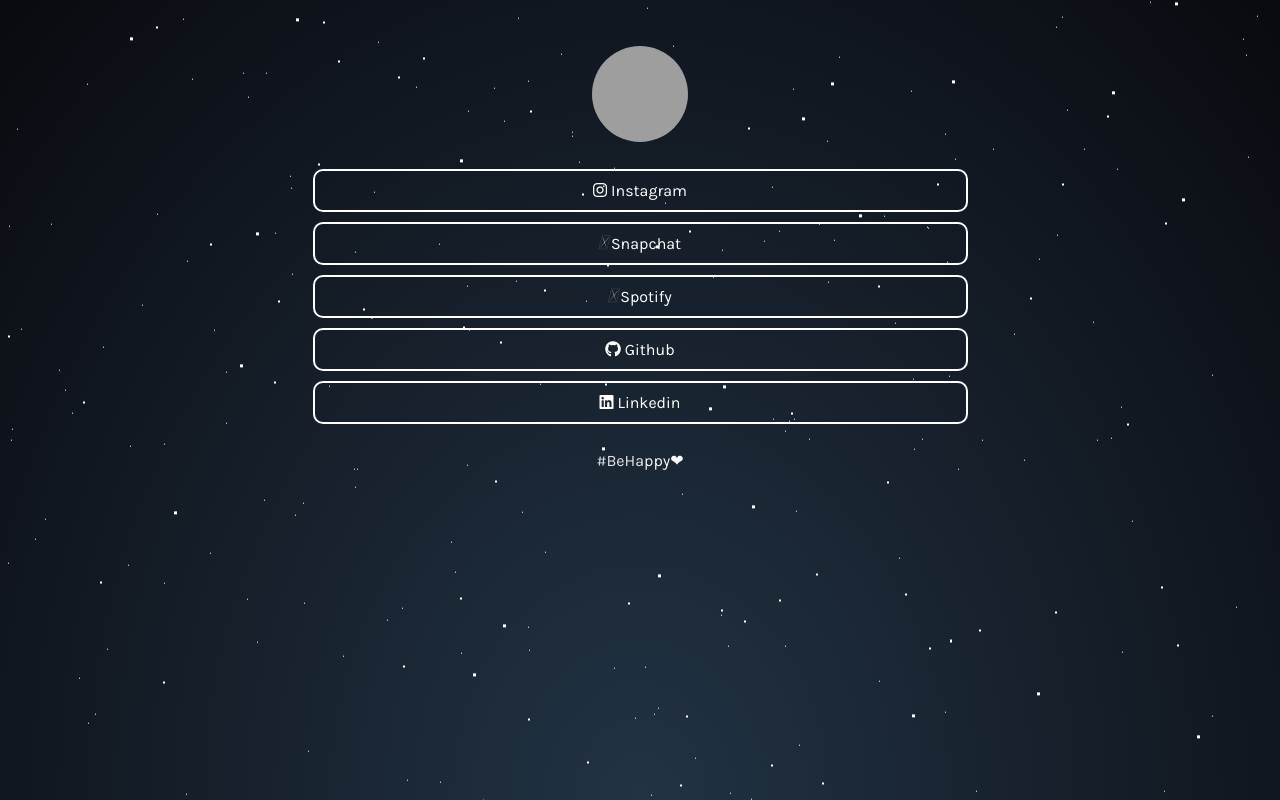
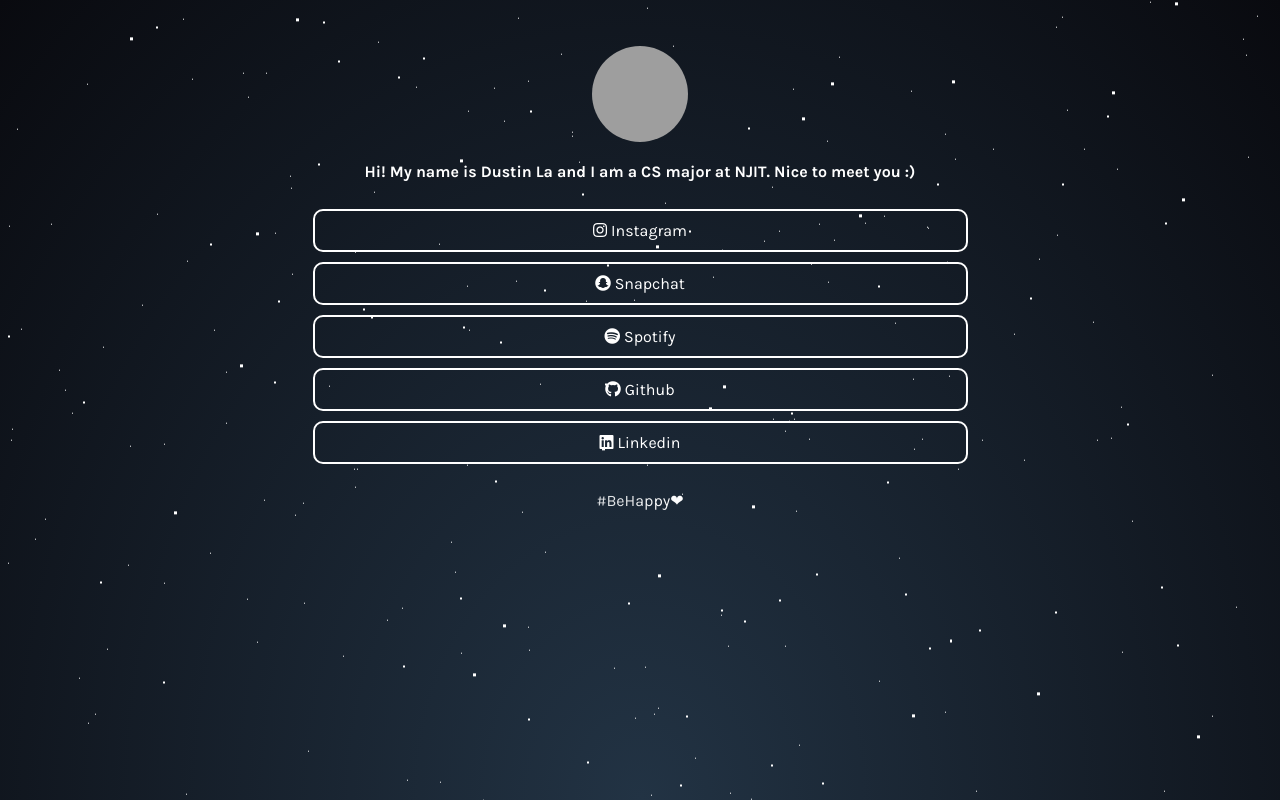
Before and after one commit to dustinlaa/dustinlaa.github.io, a plain HTML site: page index.html in a window 1280 px wide. Drawn offline with Linux system fonts and the light colour scheme; grey boxes are pictures that could not be loaded.

Commit message:
fixed logos

```diff
--- a/index.html
+++ b/index.html
@@ -38,20 +38,20 @@
         <a class="popup-close" onclick="history.back()">&times;</a>
       </div>
     </div>
-    <!--
+
     <div id="userName">
-      @dustinla
+      Hi! My name is Dustin La and I am a CS major at NJIT. Nice to meet you :)
     </div>
-  -->
+
     <div id="links">
       <a class="link" href="https://www.instagram.com/dustn.la" target="_blank">
         <i class="fab fa-instagram">&nbsp;</i>Instagram
       </a>
       <a class="link" href="https://www.snapchat.com/add/dustin_la?share_id=71t_G1CjtGs&locale=en-US" target="_blank">
-        <i class="fa-brands fa-snapchat">&nbsp;</i>Snapchat
+        <i class="fab fa-snapchat">&nbsp;</i>Snapchat
       </a>
       <a class="link" href="https://open.spotify.com/user/dlapotato?si=D9cpdpCQTSq9w40iRDSPUw&utm_source=copy-link" target="_blank">
-        <i class="fa-brands fa-spotify">&nbsp;</i>Spotify
+        <i class="fab fa-spotify">&nbsp;</i>Spotify
       </a>
       <a class="link" href="https://github.com/dustinlaa" target="_blank">
         <i class="fab fa-github">&nbsp;</i>Github
```
